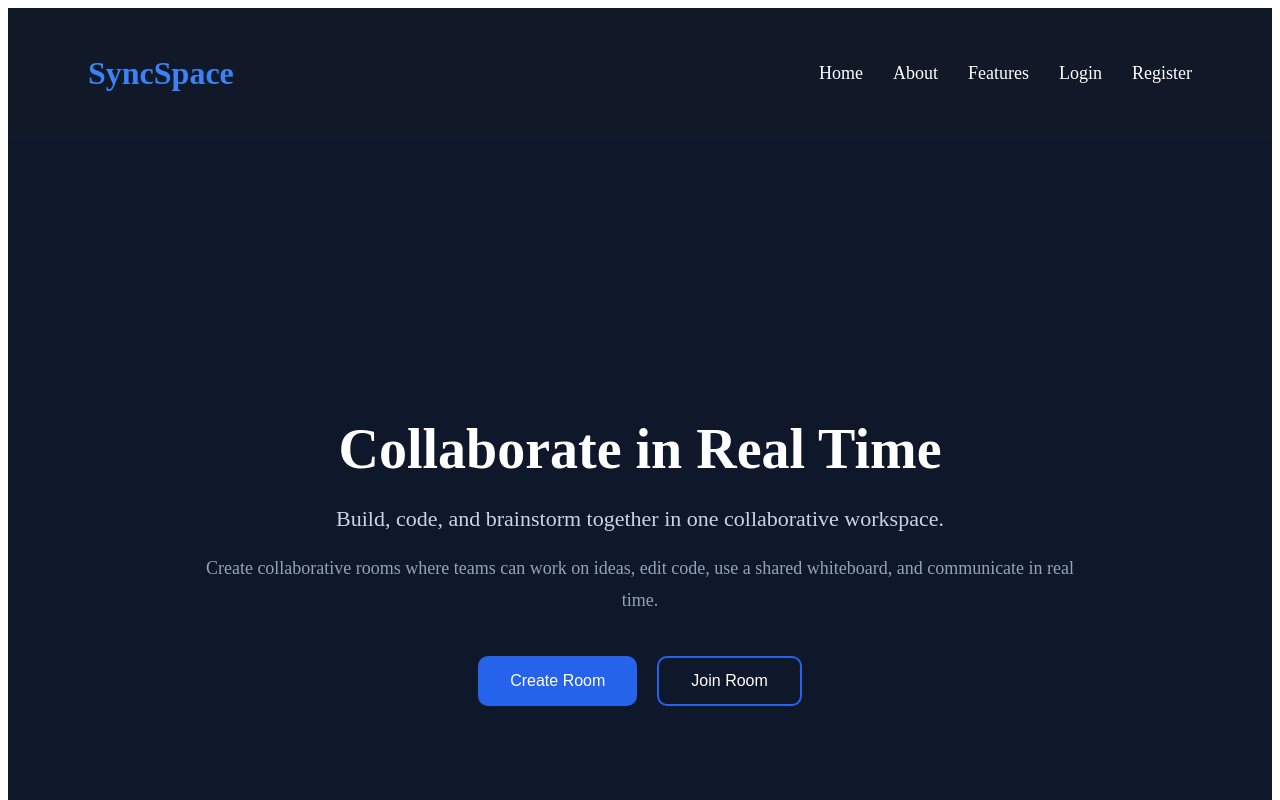
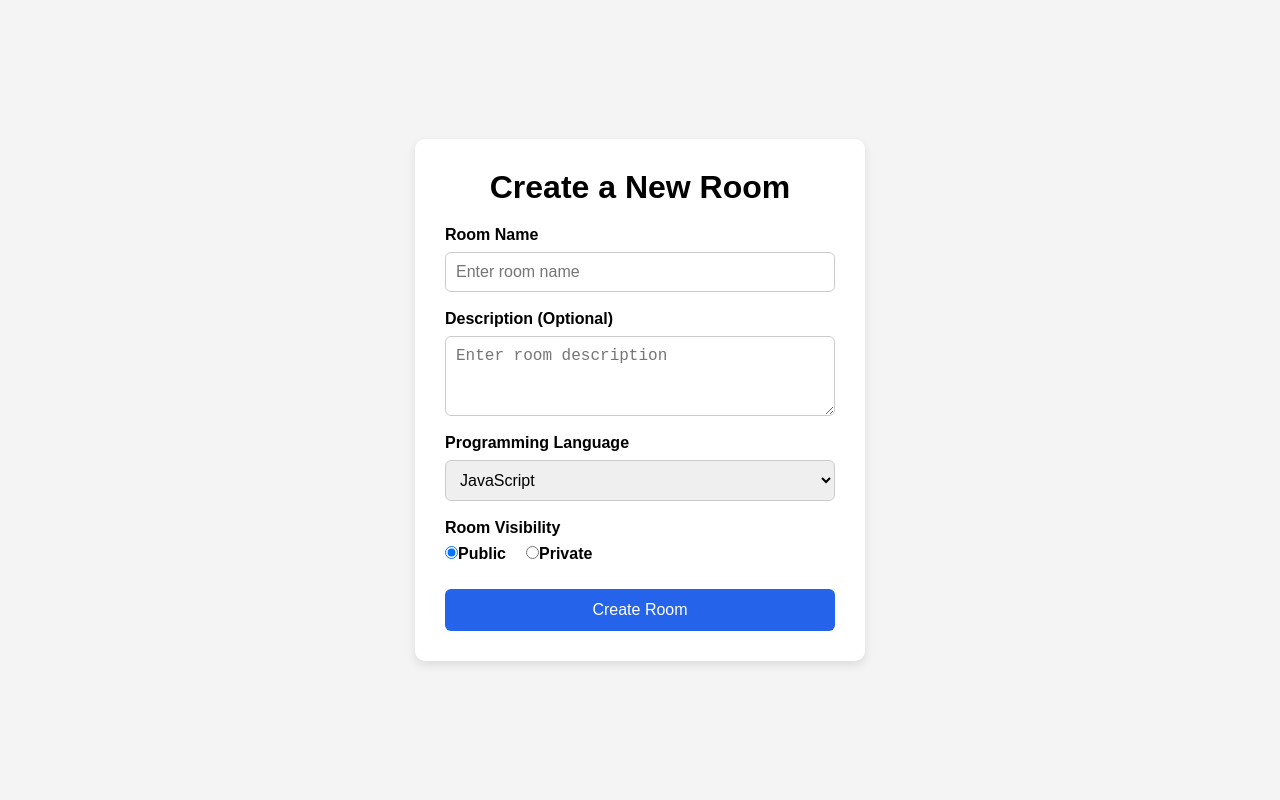
Before and after one commit to chandancoder-dev/syncspace-team14, a React (Vite) app in the folder client/: page /create-room in a window 1280 px wide. Shown: the top 800 px of the page. Built offline with nearby package versions, Linux system fonts and the light colour scheme.

Commit message:
Complete Create Room frontend UI

```diff
--- a/client/package.json
+++ b/client/package.json
@@ -11,7 +11,8 @@
   },
   "dependencies": {
     "react": "^19.2.7",
-    "react-dom": "^19.2.7"
+    "react-dom": "^19.2.7",
+    "react-router-dom": "^7.18.1"
   },
   "devDependencies": {
     "@eslint/js": "^10.0.1",
--- a/client/src/App.jsx
+++ b/client/src/App.jsx
@@ -1,7 +1,14 @@
+import { Routes, Route } from "react-router-dom";
 import Home from "./pages/Home";
+import CreateRoom from "./pages/CreateRoom";
 
 function App() {
-  return <Home />;
+  return (
+    <Routes>
+      <Route path="/" element={<Home />} />
+      <Route path="/create-room" element={<CreateRoom />} />
+    </Routes>
+  );
 }
 
 export default App;
--- /dev/null
+++ b/client/src/index.css
@@ -0,0 +1,9 @@
+* {
+  margin: 0;
+  padding: 0;
+  box-sizing: border-box;
+}
+
+body {
+  font-family: Arial, sans-serif;
+}
--- a/client/src/main.jsx
+++ b/client/src/main.jsx
@@ -1,9 +1,13 @@
 import { StrictMode } from "react";
 import { createRoot } from "react-dom/client";
-import App from "./App.jsx";
+import { BrowserRouter } from "react-router-dom";
+import "./index.css";
+import App from "./App";
 
 createRoot(document.getElementById("root")).render(
   <StrictMode>
-    <App />
+    <BrowserRouter>
+      <App />
+    </BrowserRouter>
   </StrictMode>,
 );
--- /dev/null
+++ b/client/src/pages/CreateRoom.jsx
@@ -0,0 +1,84 @@
+import { useState } from "react";
+import "../styles/CreateRoom.css";
+
+function CreateRoom() {
+  const [roomName, setRoomName] = useState("");
+  const [description, setDescription] = useState("");
+  const [language, setLanguage] = useState("JavaScript");
+  const [visibility, setVisibility] = useState("Public");
+  return (
+    <div className="create-room-container">
+      <div className="create-room-card">
+        <h1>Create a New Room</h1>
+
+        <form>
+          <div className="form-group">
+            <label>Room Name</label>
+            <input
+              type="text"
+              placeholder="Enter room name"
+              value={roomName}
+              onChange={(e) => setRoomName(e.target.value)}
+            />
+          </div>
+
+          <div className="form-group">
+            <label>Description (Optional)</label>
+            <textarea
+              placeholder="Enter room description"
+              value={description}
+              onChange={(e) => setDescription(e.target.value)}
+            ></textarea>
+          </div>
+
+          <div className="form-group">
+            <label>Programming Language</label>
+
+            <select
+              value={language}
+              onChange={(e) => setLanguage(e.target.value)}
+            >
+              <option>JavaScript</option>
+              <option>Python</option>
+              <option>Java</option>
+              <option>C</option>
+              <option>C++</option>
+            </select>
+          </div>
+
+          <div className="form-group">
+            <label>Room Visibility</label>
+
+            <div className="radio-group">
+              <label>
+                <input
+                  type="radio"
+                  name="visibility"
+                  value="Public"
+                  checked={visibility === "Public"}
+                  onChange={(e) => setVisibility(e.target.value)}
+                />
+                Public
+              </label>
+
+              <label>
+                <input
+                  type="radio"
+                  name="visibility"
+                  value="Private"
+                  checked={visibility === "Private"}
+                  onChange={(e) => setVisibility(e.target.value)}
+                />
+                Private
+              </label>
+            </div>
+          </div>
+
+          <button type="submit">Create Room</button>
+        </form>
+      </div>
+    </div>
+  );
+}
+
+export default CreateRoom;
--- /dev/null
+++ b/client/src/styles/CreateRoom.css
@@ -0,0 +1,66 @@
+.create-room-container {
+  min-height: 100vh;
+  display: flex;
+  justify-content: center;
+  align-items: center;
+  background-color: #f4f4f4;
+  padding: 20px;
+}
+
+.create-room-card {
+  background-color: white;
+  width: 450px;
+  padding: 30px;
+  border-radius: 10px;
+  box-shadow: 0 4px 10px rgba(0, 0, 0, 0.1);
+}
+
+.create-room-card h1 {
+  text-align: center;
+  margin-bottom: 20px;
+}
+
+.form-group {
+  display: flex;
+  flex-direction: column;
+  margin-bottom: 18px;
+}
+
+.form-group label {
+  margin-bottom: 8px;
+  font-weight: 600;
+}
+
+.form-group input,
+.form-group textarea,
+.form-group select {
+  padding: 10px;
+  border: 1px solid #ccc;
+  border-radius: 6px;
+  font-size: 16px;
+}
+
+.form-group textarea {
+  resize: vertical;
+  min-height: 80px;
+}
+
+.radio-group {
+  display: flex;
+  gap: 20px;
+}
+
+button {
+  width: 100%;
+  padding: 12px;
+  background-color: #2563eb;
+  color: white;
+  border: none;
+  border-radius: 6px;
+  font-size: 16px;
+  cursor: pointer;
+}
+
+button:hover {
+  background-color: #1d4ed8;
+}
```
Also changed, not shown: 1 other file (tests, documents, lock files or other folders).
